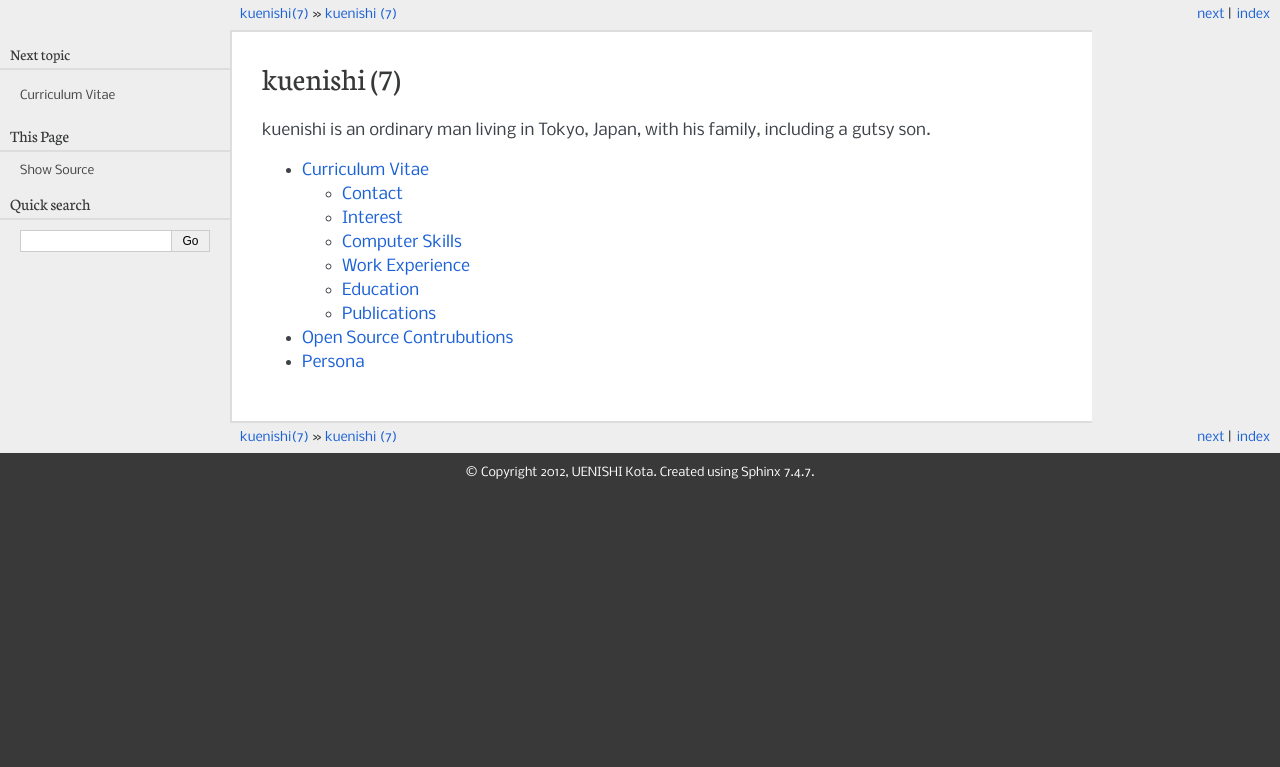
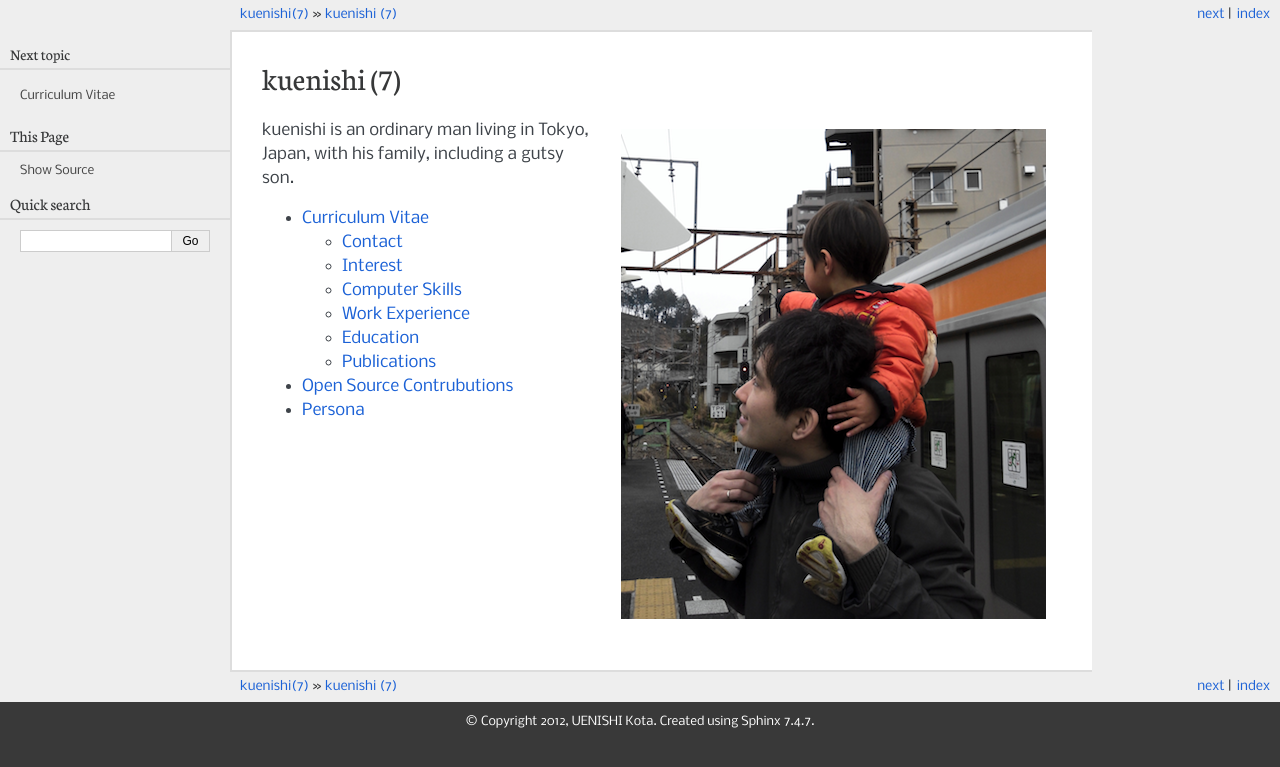
Before and after one commit to kuenishi/mywebsite, a Sphinx documentation site: the page built from source/index.rst, in a window 1280 px wide. Shown: the top 767 px of the page. Built offline with Sphinx 7.4.7, drawn with Linux system fonts in a browser that asks for light colours.

Commit message:
add portrait

```diff
--- a/source/index.rst
+++ b/source/index.rst
@@ -5,6 +5,9 @@
 
 kuenishi (7)
 ============
+
+.. figure:: _static/self_portrait.png
+   :align: right
 
 kuenishi is an ordinary man living in Tokyo, Japan, with his family, including a gutsy son.
 
```
Also changed, not shown: source/_static/self_portrait.png (added).
